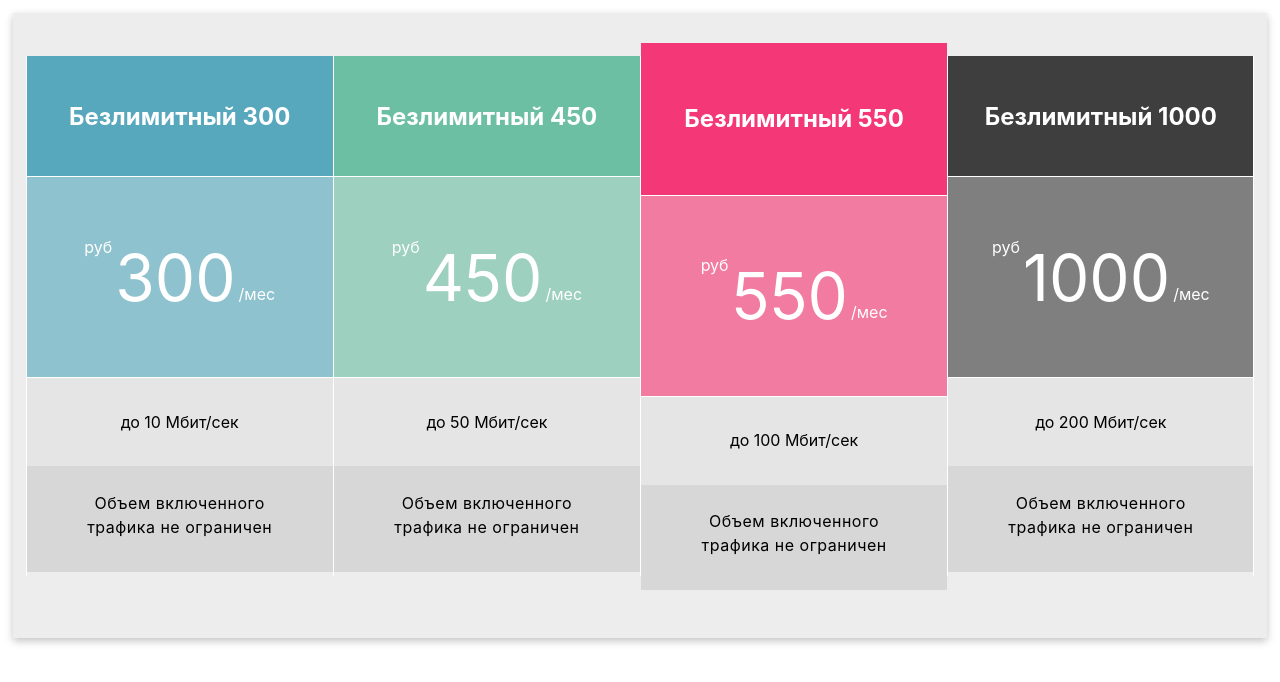
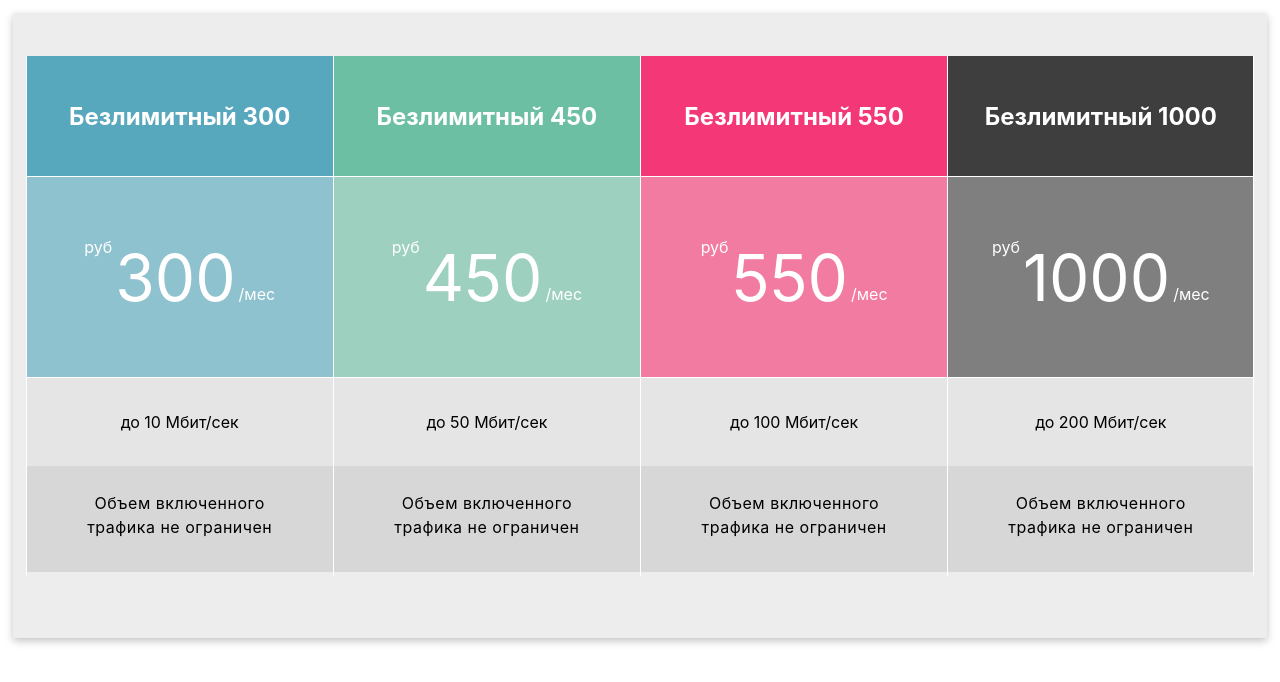
Before and after one commit to AleksandraBakhcheva/Week27-28-tariffs, a React (Create React App) app: page / in a window 1280 px wide. Shown: the top 682 px of the page. Built offline with nearby package versions, Linux system fonts and the light colour scheme.

Commit message:
tariffs' state is added

```diff
--- a/src/assets/components/tariff.jsx
+++ b/src/assets/components/tariff.jsx
@@ -1,10 +1,17 @@
 import "../styles/index.css";
+import React, { useState } from 'react';
 
 function Tariff(props) {
-    const {isSelected, header, currency, amount, price, option, note} = props;
+    const {header, currency, amount, price, option, note} = props;
+
+    const [isSelected, setSelected] = useState(props.isSelected === false);
+
+    const handleClick = () => {
+        setSelected(!isSelected);
+    };
 
     return (
-        <div className={isSelected ? "selected" : undefined}>
+        <div onClick={handleClick} className={isSelected ? "selected" : undefined}>
             <h2 className="tariff__header">{header}</h2>
             <div className="tariff__price">
                 <p className="tariff__currency">{currency}</p>
--- a/src/assets/styles/index.css
+++ b/src/assets/styles/index.css
@@ -15,6 +15,7 @@
     margin-top: 10%;
     text-align: center;
     border-left: 1px solid #ffffff;
+    cursor: pointer;
 }
 .tariff__3 {
     border-right: 1px solid #ffffff;
--- a/src/assets/tariffs-array.js
+++ b/src/assets/tariffs-array.js
@@ -22,7 +22,6 @@ const tariffs = [
         price: " /мес",
         option: "до 100 Мбит/сек",
         note: "Объем включенного трафика не ограничен",
-        isSelected: true,
     },
     {
         header: "Безлимитный 1000",
```
